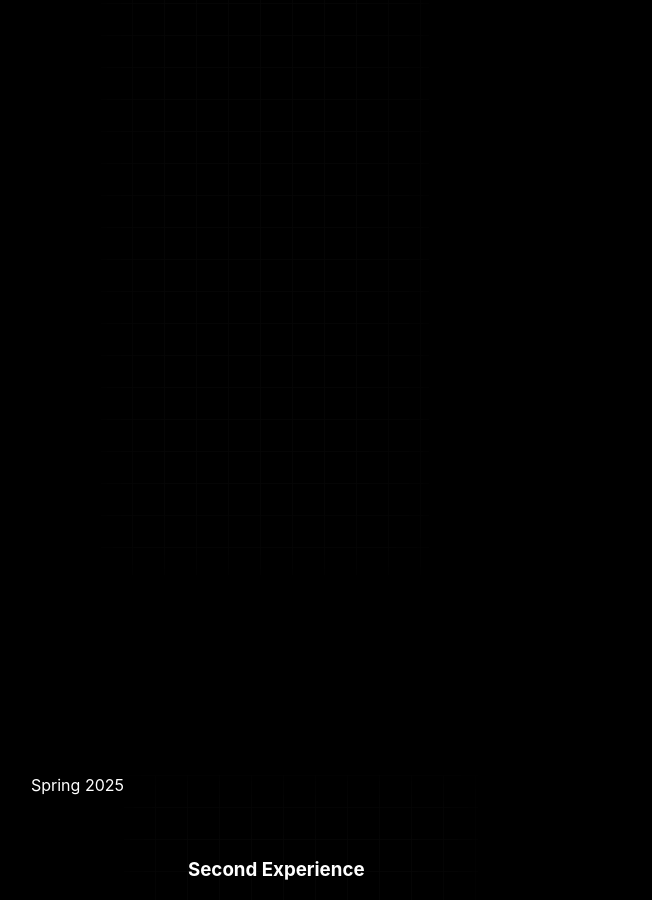
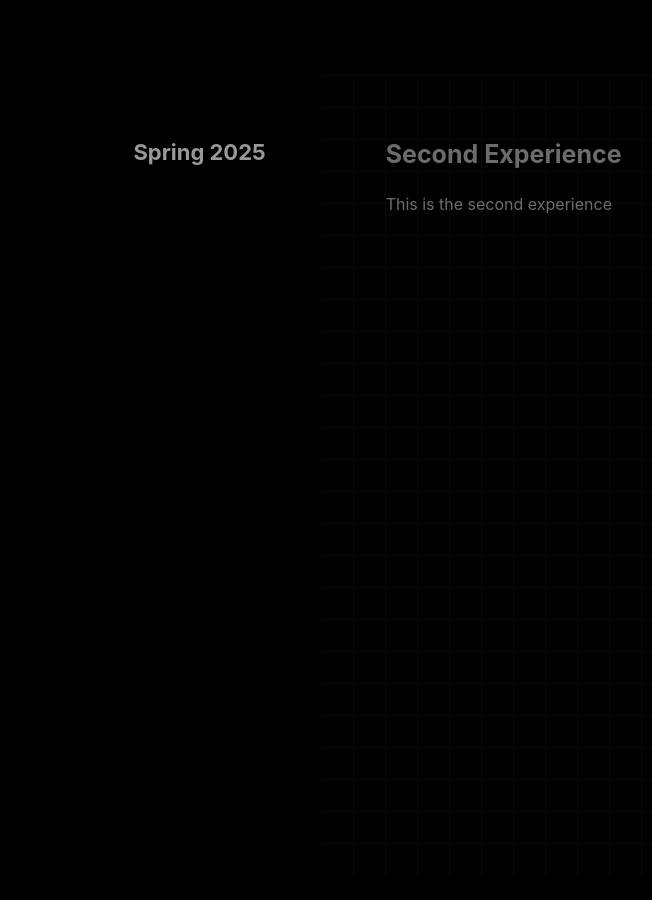
Before and after one commit to AZ0228/Portfolio_V3, a React (Create React App) app: page / in a window 1280 px wide. Shown: the part 1880-2780 px from the top of the page, without its empty margins (97-749 px from the left). Built offline with nearby package versions, Linux system fonts and the light colour scheme.

Commit message:
syncing visible behavior between entries

```diff
--- a/src/App.css
+++ b/src/App.css
@@ -2,7 +2,7 @@
 
 :root{
     --background-color: black;
-    --text-color: white;
+    --text-color: rgba(255,255,255,0.85);
     --accent: #0D0D0D;
     --border: 2px solid rgba(255,255,255,0.1);
 }
@@ -19,3 +19,7 @@ body{
     min-height: 100vh;
     width:100%;
 }
+
+h1,h2,h3,h4,h5,h6{
+    color: var(--text-color)
+}
--- a/src/components/Experience/Experience.jsx
+++ b/src/components/Experience/Experience.jsx
@@ -1,6 +1,6 @@
 import React from 'react';
 import './Experience.css';
-import Background from '../../assets/background.svg';
+import Background from '../../assets/background1.svg';
 import Cross from '../../assets/Cross.svg';
 
 const Experience = ({ index }) => {
--- a/src/components/ExperienceTimeline/Entry/Entry.jsx
+++ b/src/components/ExperienceTimeline/Entry/Entry.jsx
@@ -1,9 +1,9 @@
 import React, { useEffect, useRef, useState } from "react";
 import './Entry.scss';
-import Background from '../../../assets/background.svg';
+import Background from '../../../assets/background1.svg';
 
 
-export const Entry = ({ data, index }) => {
+export const Entry = ({ data, index, visible}) => {
     const [isVisible, setIsVisible] = useState(false);
     const entryRef = useRef(null);
 
@@ -11,19 +11,33 @@ export const Entry = ({ data, index }) => {
         const observer = new IntersectionObserver((entries) => {
             entries.forEach(entry => {
                 if (entry.isIntersecting) {
+                    // Set to true when the element is visible, excluding top and bottom 100px
                     setIsVisible(true);
+                } else {
+                    // Set to false when the element is not visible
+                    setIsVisible(false);
                 }
             });
+        }, {
+            rootMargin: "-300px 0px -300px 0px"  // Shrink the top and bottom by 100px
         });
-        observer.observe(entryRef.current);
+
+        // Ensure that entryRef.current is defined
+        if (entryRef.current) {
+            observer.observe(entryRef.current);
+        }
+
         return () => {
             observer.disconnect();
-        }
-    }
-    , []);
+        };
+    }, []);
+
+
 
     return (
-        <div ref={entryRef} className={`entry ${isVisible ? "visible" : ""}`}style={{backgroundImage:`url(${Background})`}}>
+        <div ref={entryRef} className={`entry ${visible ? "visible" : ""}`}style={{backgroundImage:`url(${Background})`}}>
+            <div className={`smokescreen ${visible ? "invisible" : ""}`}>
+            </div>
             <div className="entry-content">
                 <h3>{data.title}</h3>
                 <p>{data.content}</p>
--- a/src/components/ExperienceTimeline/Entry/Entry.scss
+++ b/src/components/ExperienceTimeline/Entry/Entry.scss
@@ -1,23 +1,57 @@
 .entry{
-    display:flex;
-    height:1500px;
+    justify-content: center;
+    padding:64px;
+    box-sizing: border-box;
+    width:fit-content;
+    position: relative;
+    height:800px;
     // justify-content: center;
     gap:50px;
     .entry-header{
         position: -webkit-sticky;
         position: sticky;
         top:20px;
+
     }
+    .smokescreen{
+        position: absolute;
+        top:0;
+        left:0;
+        width:100%;
+        height:100%;
+        background-color: rgba(0,0,0);
+        z-index: 1;
+        transition: all 0.5s ease-in-out;
+        opacity:0.5;
+    }
+    .smokescreen.invisible{
+        opacity: 0;
+        z-index: -1;
+    }
+    .entry-content{
+        h3{
+            transition: all 0.5s;
+            margin-top:0;
+            font-size:25px;
+        }
+    }
+
+
 }
 
 .entry.visible{
     // display: flex;
-    justify-content: center;
-    padding:64px;
-    box-sizing: border-box;
-    width:fit-content;
+
     /* opacity: 0; */
     /* animation: opacity 1s ease-in-out forwards; */
+
     box-shadow: inset 0px 0px 50px rgba(0,0,0);
-
+    .entry-content{
+        h3{
+            background: linear-gradient(90deg, #ff7e5f, #feb47b); /* Define your gradient here */
+            -webkit-background-clip: text; /* Clip the background to the text */
+            -webkit-text-fill-color: transparent; /* Make the text transparent so the background shows */
+            background-clip: text; /* For non-webkit browsers */
+        }
+    }
 }
--- a/src/components/ExperienceTimeline/ExperienceTimeline.jsx
+++ b/src/components/ExperienceTimeline/ExperienceTimeline.jsx
@@ -3,23 +3,54 @@ import './ExperienceTimeline.scss';
 import { Entry } from "./Entry/Entry";
 
 export const ExperienceTimeline = ({ data }) => {
+    const [focusedIndex, setFocusedIndex] = useState(null); // To track the item in focus
+    const itemRefs = useRef([]); // Store refs for each timeline item
+
+    useEffect(() => {
+        // Create IntersectionObserver with 400px margin from the top
+        const observer = new IntersectionObserver((entries) => {
+            entries.forEach(entry => {
+                if (entry.isIntersecting) {
+                    const index = itemRefs.current.indexOf(entry.target);
+                    setFocusedIndex(index); // Update the focused index when the item reaches 400px from top
+                }
+            });
+        }, {
+            rootMargin: "-300px 0px -300px 0px", // 400px offset from the top
+            // threshold: 0 // Trigger as soon as the element is in the viewport (minus 400px)
+        });
+
+        // Observe each timeline item
+        itemRefs.current.forEach(item => {
+            if (item) observer.observe(item);
+        });
+
+        return () => {
+            // Disconnect observer on cleanup
+            observer.disconnect();
+        };
+    }, [data]);
+
     return (
         <div className="experience-timeline">
             <div className="header">
-                <h2>Changelog from my journey</h2>
+                <h2>My Journey</h2>
                 <p>I&apos;ve been working on Aceternity for the past 2 years. Here&apos;s a timeline of my journey.</p>
             </div>
             <div className="timeline">
                 {data.map((item, index) => (
-                    <div className="timeline-item">
+                    <div
+                        key={index}
+                        className={`timeline-item ${focusedIndex === index ? 'focused' : ''}`} // Add 'focused' class if the item is in focus
+                        ref={(el) => (itemRefs.current[index] = el)} // Assign ref for each item
+                    >
                         <div className="col">
-                            <div className="timeline-marker">{item.header}</div>
+                            <h3 className="timeline-marker">{item.header}</h3>
                         </div>
-
-                        <Entry key={index} data={item} index={index}/>
+                        <Entry key={index} data={item} index={index} visible={focusedIndex === index} />
                     </div>
                 ))}
             </div>
         </div>
     );
-}
+};
--- a/src/components/ExperienceTimeline/ExperienceTimeline.scss
+++ b/src/components/ExperienceTimeline/ExperienceTimeline.scss
@@ -12,15 +12,25 @@
         // height:500px;
         // overflow-y:scroll;
         // position: relative;
-        // padding-left:40%;
+        padding-left:10%;
         .timeline-item{
             display:flex;
-
+            gap:50px;
+            .col{
+                padding-top:64px;
+                box-sizing: border-box;
+                width:15%;
+            }
         }
         .timeline-marker{
             position: -webkit-sticky;
             position: sticky;
             top:20px;
+            margin:0;
+            font-size:22px;
+            font-weight: bold;
+            color: rgba(255,255,255,0.6)
+
         }
     }
 }
--- a/src/pages/Home/Home.css
+++ b/src/pages/Home/Home.css
@@ -89,7 +89,7 @@
     }
 
     25% {
-        opacity: 1;
+        opacity: 0.5;
     }
 
     50% {
--- a/src/pages/Home/Home.jsx
+++ b/src/pages/Home/Home.jsx
@@ -1,5 +1,5 @@
 import React from 'react';
-import Background from '../../assets/background1.svg';
+import Background from '../../assets/background2.svg';
 import Spotlight from '../../assets/spotlight1.svg';
 import Experience from '../../components/Experience/Experience';
 import { ExperienceTimeline } from '../../components/ExperienceTimeline/ExperienceTimeline';
@@ -9,7 +9,8 @@ import './Home.css';
 const Home = () => {
     const experiences = [
         {
-            title: "First Experience",
+            title: "Software Engineering Intern",
+            subheader: "Activeherb Technology Inc.",
             content: "This is the first experience",
             header: "Fall 2024"
         },
@@ -24,7 +25,7 @@ const Home = () => {
             header: "Fall 2025"
         }
     ];
-    const numAnimations = 1;
+    const numAnimations = 2;
     return (
         <div className="home page" >
             <div className="home-background" style={{backgroundImage:`url(${Background})`}}></div>
```
Also changed, not shown: src/assets/background.svg, src/assets/background1.svg.
